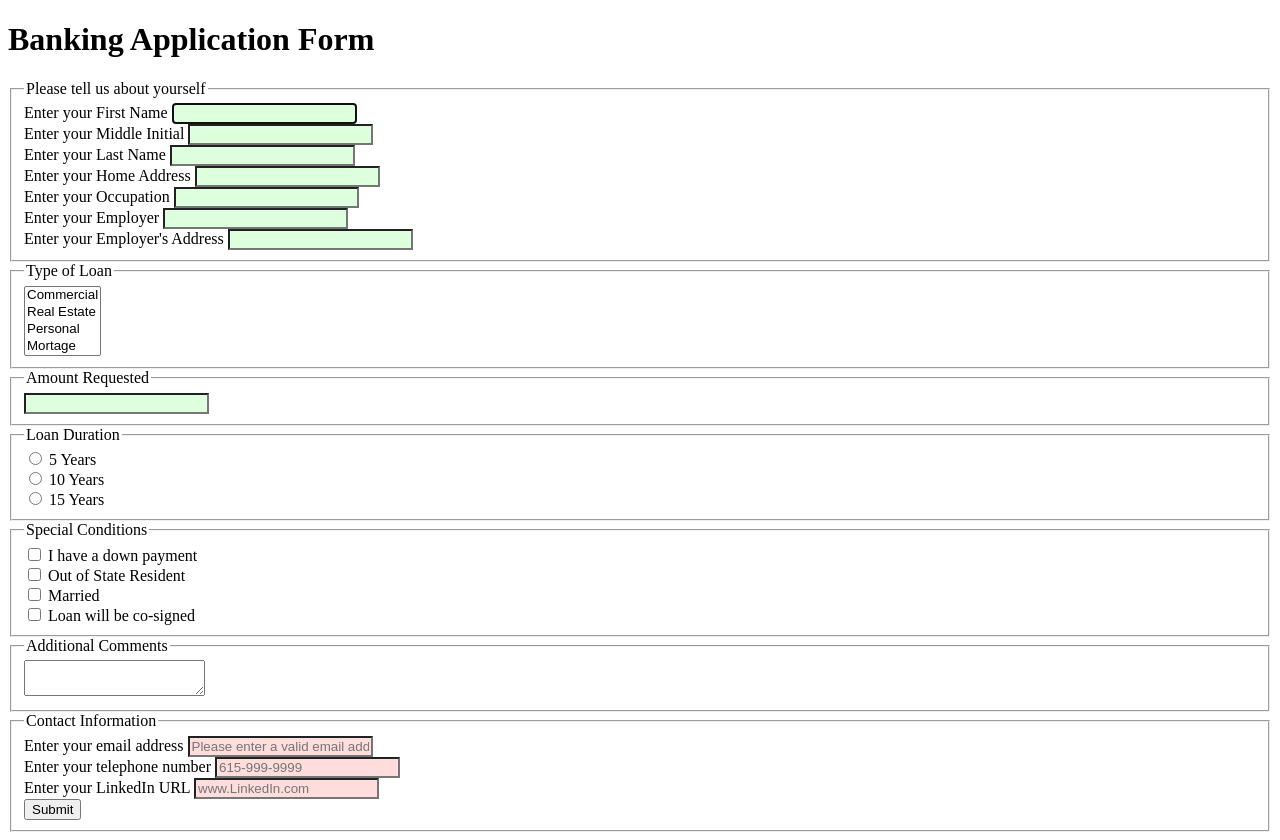
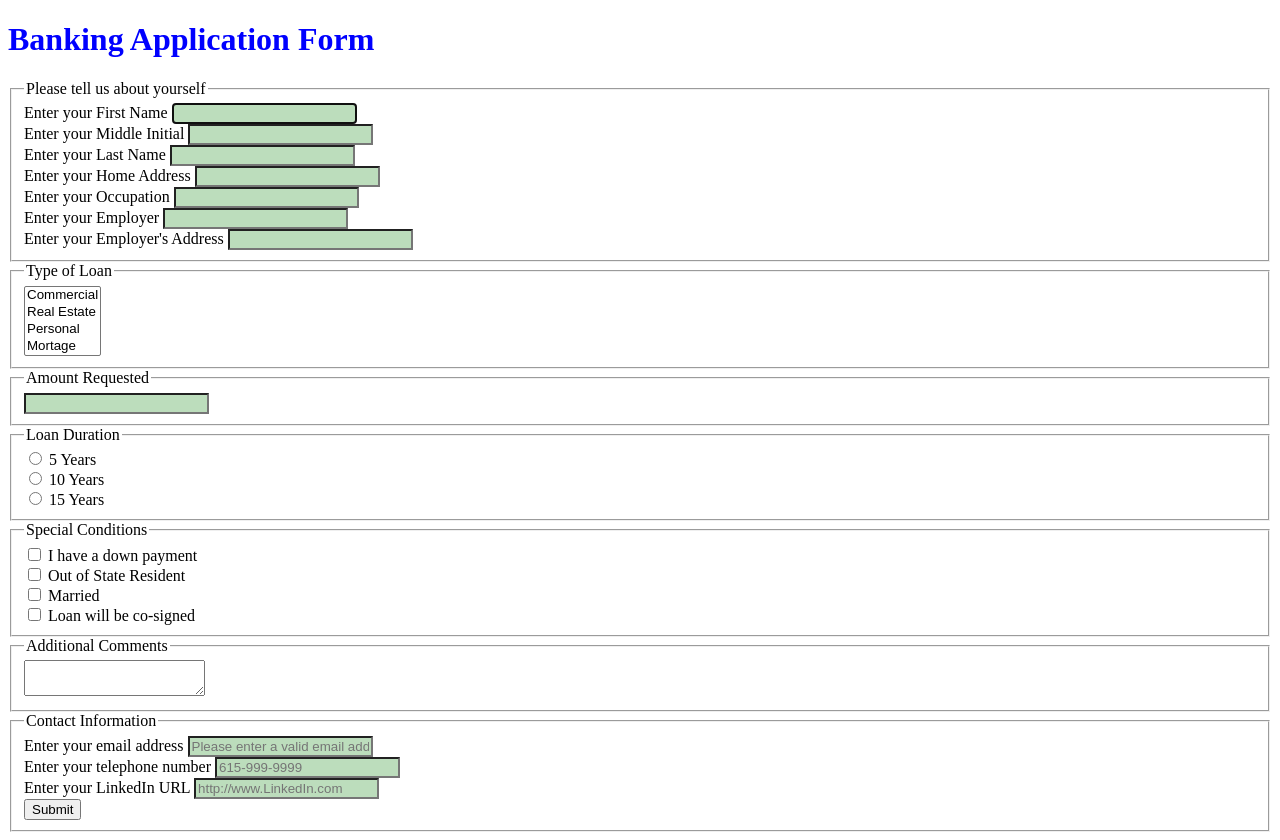
Before and after one commit to tshavor/the-static-web-validate, a plain HTML site: page index.html in a window 1280 px wide. Drawn offline with Linux system fonts and the light colour scheme.

Commit message:
final production copy

```diff
--- a/index.html
+++ b/index.html
@@ -3,7 +3,7 @@
 <head>
   <meta charset="utf-8">
   <meta http-equiv="X-UA-Compatible" content="IE=edge">
-  <title>My website is working just fine</title>
+  <title>validation exercise</title>
   <link rel="stylesheet" href="validation.css">
 </head>
 <body>
@@ -90,13 +90,13 @@
     <fieldset>
     <legend>Contact Information</legend>
       <label for="email-address">Enter your email address</label>
-      <input type="email" name="email" placeholder="Please enter a valid email address" required pattern="https?://.+">
+      <input type="email" name="email" placeholder="Please enter a valid email address">
       <br/>
       <label for="telephone">Enter your telephone number</label>
-      <input type="tel" name="telephone" placeholder="615-999-9999" required>
+      <input type="tel" name="telephone" placeholder="615-999-9999">
       <br/>
       <label for="favorite-url">Enter your LinkedIn URL</label>
-      <input type="url" name="linkedin-url" placeholder="www.LinkedIn.com" required pattern="https?://.+">
+      <input type="url" name="linkedin-url" placeholder="http://www.LinkedIn.com" >
       <br/>
 
       <button type="submit" form="form1" value="Submit">Submit</button>
--- a/validation.css
+++ b/validation.css
@@ -1,7 +1,11 @@
+h1{
+	color: blue;
+}
+
 input:valid {
-  background-color: #ddffdd;
+  background-color: #BCDDBC;
 }
 
 input:invalid {
-  background-color: #ffdddd;
+  background-color: #FFC4C4;
 }
```
